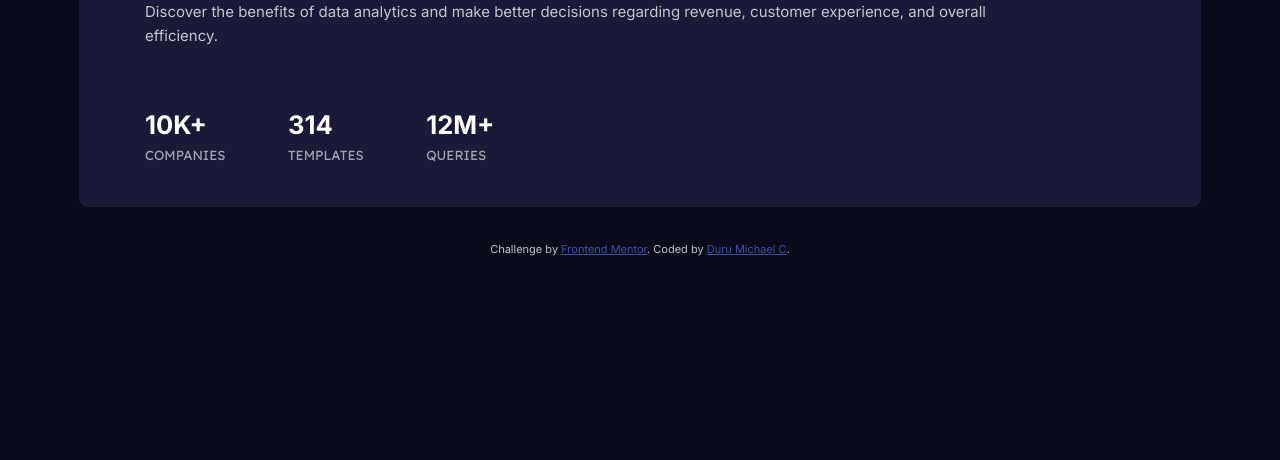
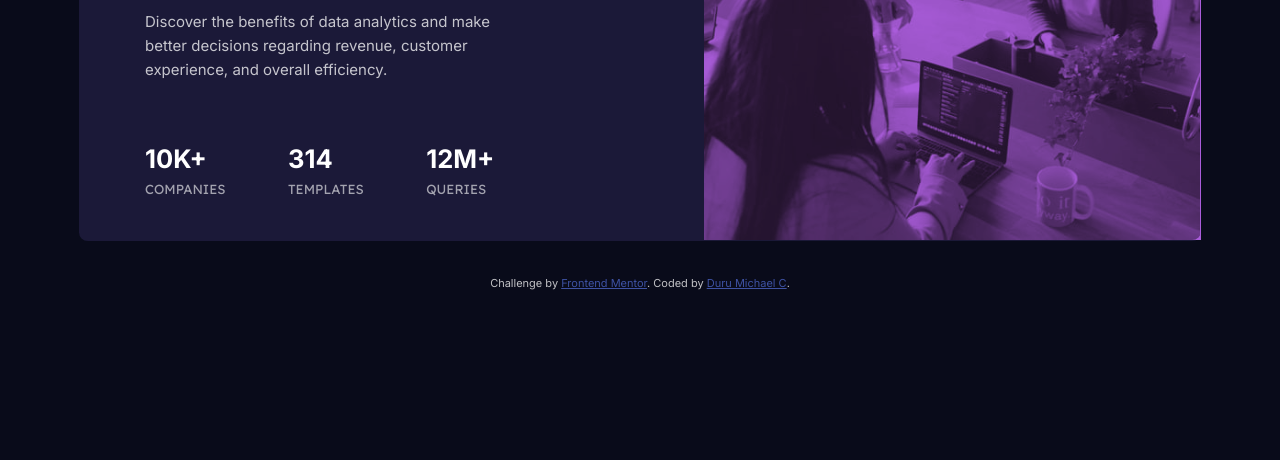
Before and after one commit to Mikael-duru/Stats-preview-card-component, a plain HTML site: page index.html in a window 1280 px wide. Shown: the part 340-800 px from the top of the page. Drawn offline with Linux system fonts and the light colour scheme.

Commit message:
add hero-bg to use mix-blend-mode

```diff
--- a/index.html
+++ b/index.html
@@ -15,7 +15,9 @@
   <!-- main starts -->
   <main>
     <section class="card">
-      <div class="hero"></div>
+      <div class="hero-bg">
+        <div class="hero"></div>
+      </div>
       <div class="hero-text">
         <h1 class="main-heading">Get <span class="accent">insights</span> that help your business grow.</h1>
         <p>Discover the benefits of data analytics and make better decisions regarding revenue, customer
```
